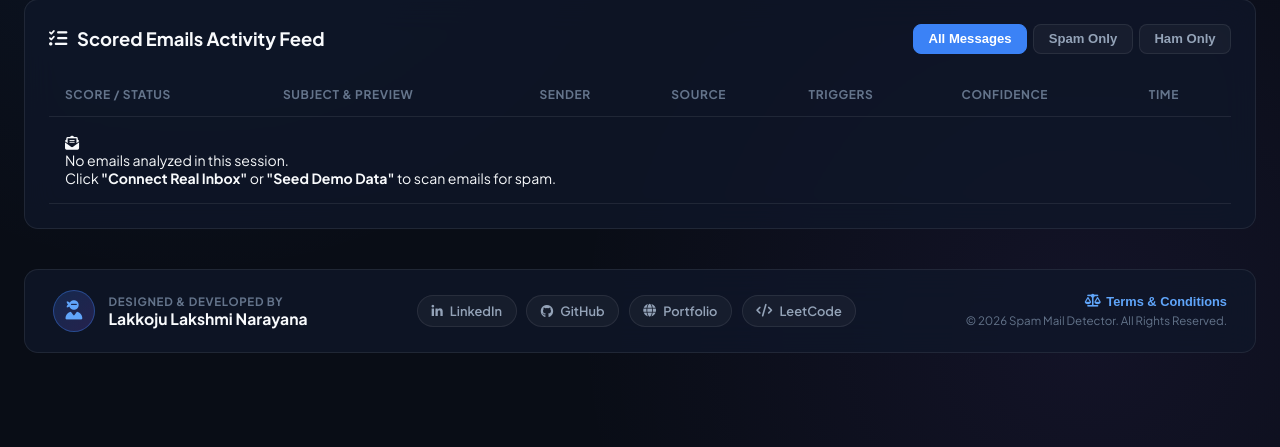
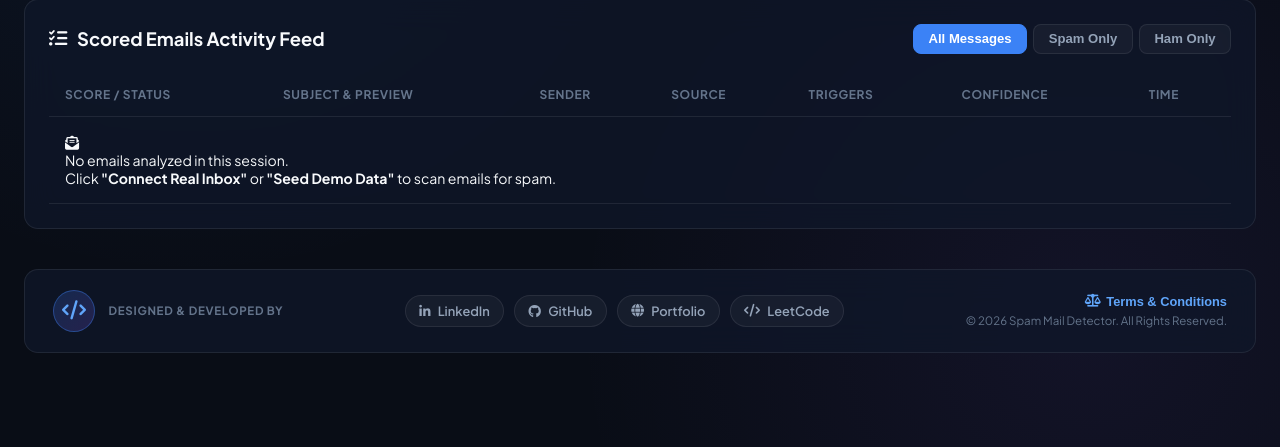
Before and after one commit to Lakshminarayana51/Email-spam-detector, a Flask app: page / in a window 1280 px wide. Shown: the part 353-800 px from the top of the page. Run offline with Flask 3, Linux system fonts and the light colour scheme; data that the repository does not hold is empty.

Commit message:
Update footer to display only Designed & Developed by with social profile buttons

```diff
--- a/templates/index.html
+++ b/templates/index.html
@@ -171,11 +171,10 @@
             <div class="footer-container">
                 <div class="developer-info">
                     <div class="dev-avatar">
-                        <i class="fa-solid fa-user-ninja"></i>
+                        <i class="fa-solid fa-code"></i>
                     </div>
                     <div class="dev-text">
                         <span class="dev-title">Designed & Developed by</span>
-                        <h4 class="dev-name">Lakkoju Lakshmi Narayana</h4>
                     </div>
                 </div>
 
@@ -352,9 +351,6 @@
 
                 <h4 style="color: var(--text-main); margin-top: 1rem; margin-bottom: 0.4rem;"><i class="fa-solid fa-gavel"></i> 4. Limitation of Liability</h4>
                 <p>Spam Mail Detector is an Artificial Intelligence classification tool designed for educational and analytical purposes. While our Multi-Layer Perceptron (ANN) model achieves high accuracy, no AI filter can guarantee 100% classification error immunity. The developers are not liable for misclassified messages.</p>
-
-                <h4 style="color: var(--text-main); margin-top: 1rem; margin-bottom: 0.4rem;"><i class="fa-solid fa-code"></i> 5. Developer Ownership & Credits</h4>
-                <p>Designed, architected, and built by <strong>Lakkoju Lakshmi Narayana</strong>. For inquiries or portfolio project details, visit <a href="https://lakshminarayanaportfolio-ten.vercel.app/" target="_blank" style="color: #60a5fa; text-decoration: underline;">Developer Portfolio</a>.</p>
             </div>
             <div class="modal-footer">
                 <button type="button" class="btn btn-primary" onclick="closeTermsModal()">I Understand & Accept</button>
--- a/templates/test_email.html
+++ b/templates/test_email.html
@@ -129,11 +129,10 @@
             <div class="footer-container">
                 <div class="developer-info">
                     <div class="dev-avatar">
-                        <i class="fa-solid fa-user-ninja"></i>
+                        <i class="fa-solid fa-code"></i>
                     </div>
                     <div class="dev-text">
                         <span class="dev-title">Designed & Developed by</span>
-                        <h4 class="dev-name">Lakkoju Lakshmi Narayana</h4>
                     </div>
                 </div>
 
@@ -190,9 +189,6 @@
 
                 <h4 style="color: var(--text-main); margin-top: 1rem; margin-bottom: 0.4rem;"><i class="fa-solid fa-gavel"></i> 4. Limitation of Liability</h4>
                 <p>Spam Mail Detector is an Artificial Intelligence classification tool designed for educational and analytical purposes. While our Multi-Layer Perceptron (ANN) model achieves high accuracy, no AI filter can guarantee 100% classification error immunity. The developers are not liable for misclassified messages.</p>
-
-                <h4 style="color: var(--text-main); margin-top: 1rem; margin-bottom: 0.4rem;"><i class="fa-solid fa-code"></i> 5. Developer Ownership & Credits</h4>
-                <p>Designed, architected, and built by <strong>Lakkoju Lakshmi Narayana</strong>. For inquiries or portfolio project details, visit <a href="https://lakshminarayanaportfolio-ten.vercel.app/" target="_blank" style="color: #60a5fa; text-decoration: underline;">Developer Portfolio</a>.</p>
             </div>
             <div class="modal-footer">
                 <button type="button" class="btn btn-primary" onclick="closeTermsModal()">I Understand & Accept</button>
```
